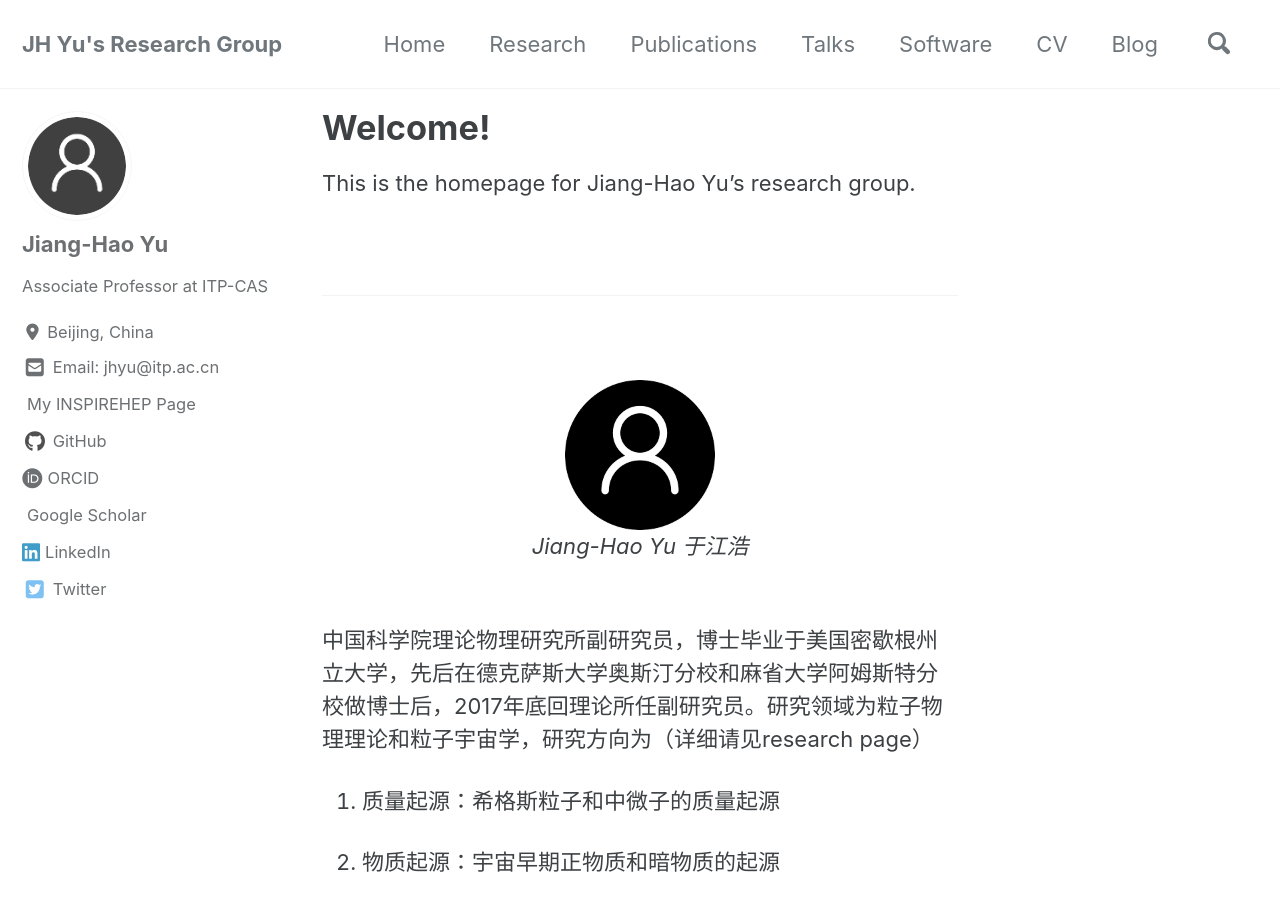
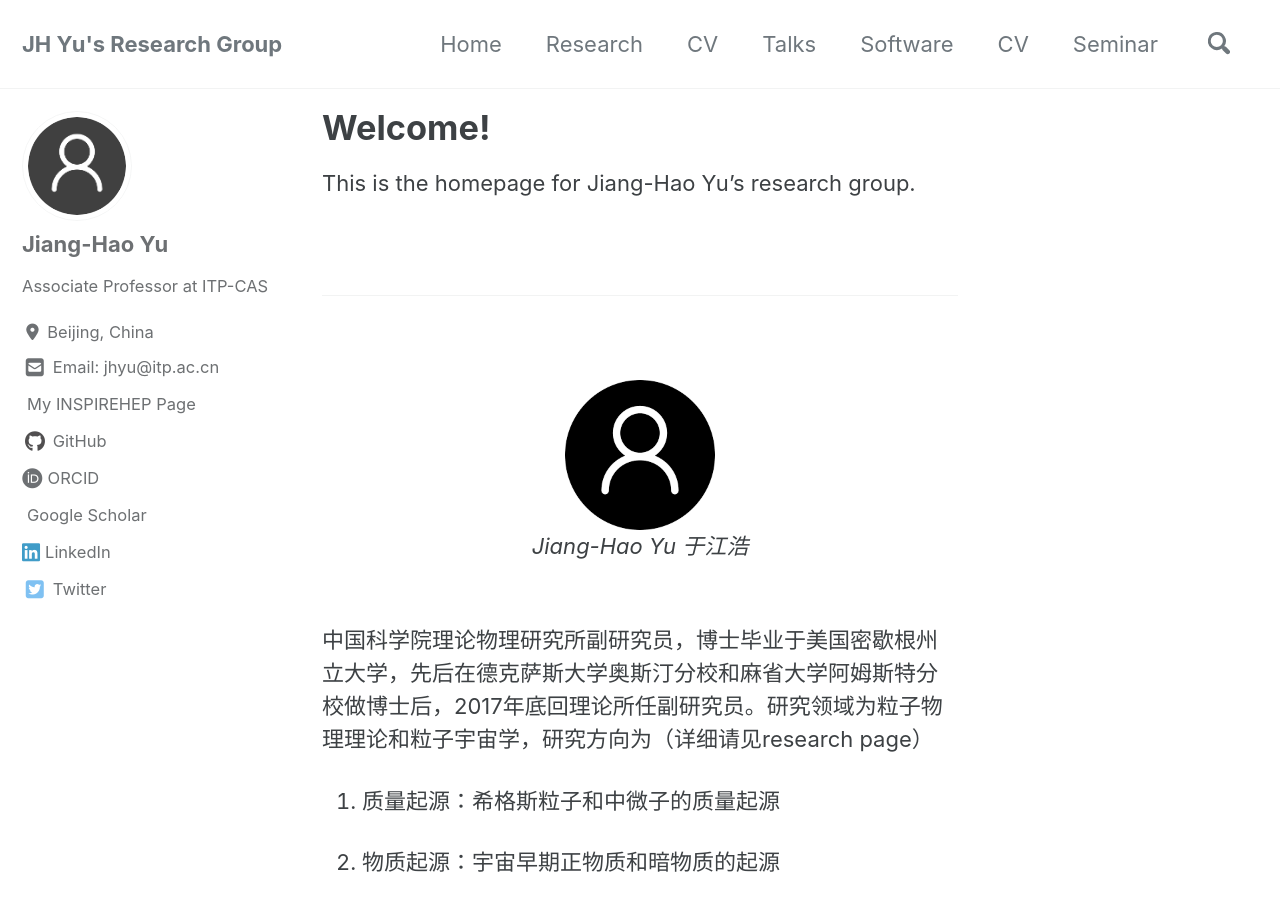
Before and after one commit to jhyu-itp/jhyu-itp.github.io, a Jekyll site: the page built from _pages/index.md, in a window 1280 px wide and 900 px high. Built offline with Jekyll 4.4.1, drawn with Linux system fonts in a browser that asks for light colours; cached includes are drawn as plain includes; nearby versions of some CDN libraries; a style sheet for code colours, icons or effects is not loaded.

Commit message:
Update navigation.yml

```diff
--- a/_data/navigation.yml
+++ b/_data/navigation.yml
@@ -3,7 +3,7 @@ main:
     url: /
   - title: "Research"
     url: /research/
-  - title: "Publications"
+  - title: "CV"
     url: /publications/
   - title: "Talks"
     url: /talks/
@@ -11,5 +11,5 @@ main:
     url: /software/
   - title: "CV"
     url: /downloads/cv.pdf
-  - title: "Blog"
+  - title: "Seminar"
     url: /blog/
```
